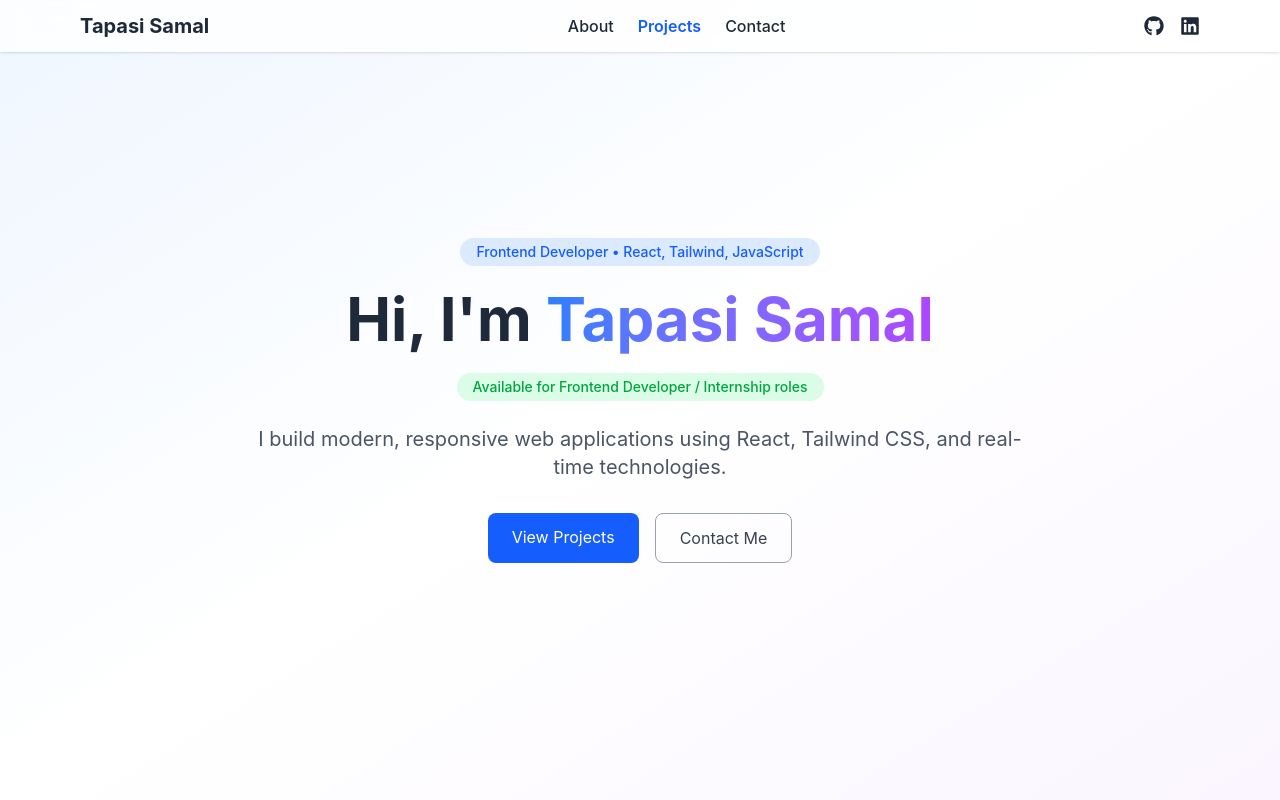
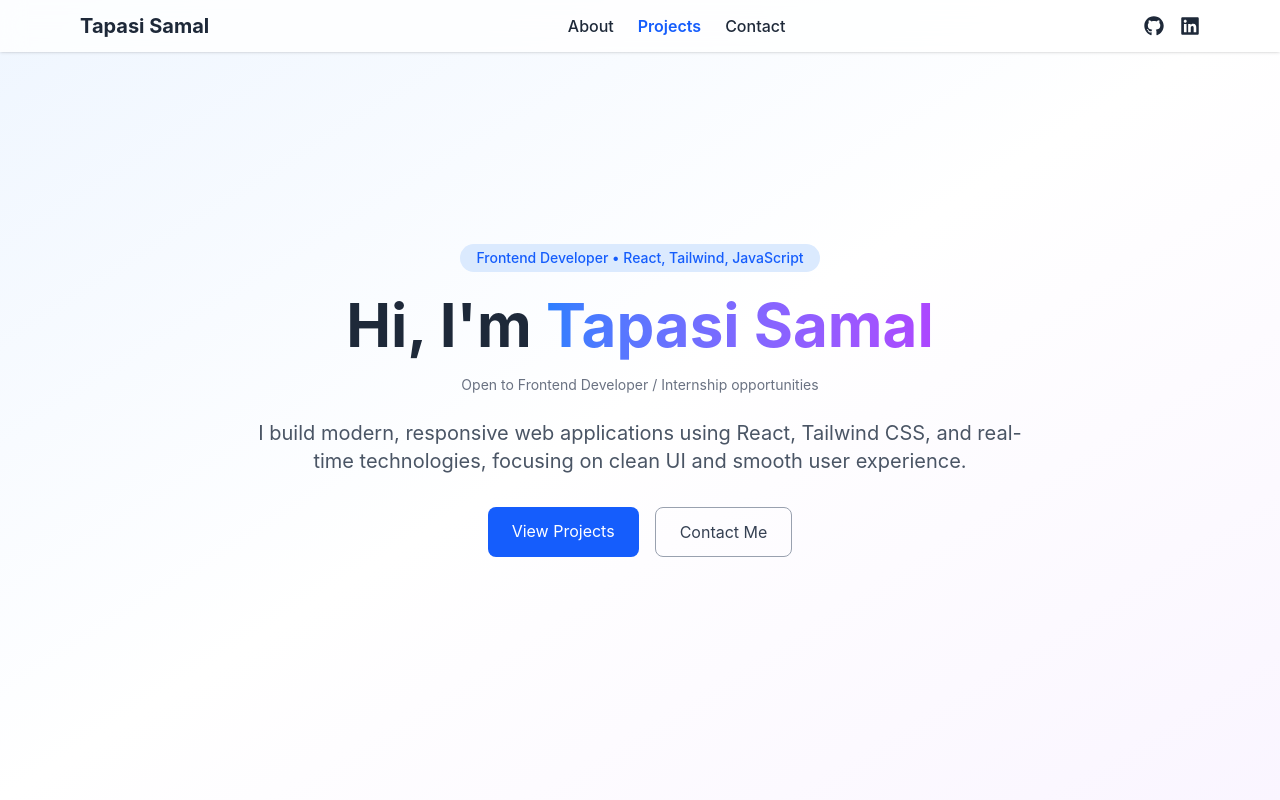
Before and after one commit to tapasisamal/portfolio, a React app: page / in a window 1280 px wide. Shown: the top 800 px of the page. Built offline with nearby package versions, Linux system fonts and the light colour scheme; the HTML template or start-up script is replaced by a standard one.

Commit message:
style: refine hero section and improve layout spacing

```diff
--- a/src/components/Hero.jsx
+++ b/src/components/Hero.jsx
@@ -2,7 +2,7 @@ import { motion } from "framer-motion";
 
 function Hero() {
   return (
-    <section className="h-screen flex items-center justify-center text-center px-4 bg-linear-to-br from-blue-50 via-white to-purple-50">
+    <section className="h-screen flex items-center justify-center text-center px-4 bg-gradient-to-br from-blue-50 via-white to-purple-50">
       <div className="max-w-3xl">
 
         {/* Role Badge */}
@@ -20,22 +20,22 @@ function Hero() {
           initial={{ opacity: 0, y: 40 }}
           animate={{ opacity: 1, y: 0 }}
           transition={{ duration: 0.8 }}
-          className="text-4xl md:text-6xl font-bold leading-tight mb-4"
+          className="text-4xl md:text-6xl font-bold leading-tight mb-3"
         >
           Hi, I'm{" "}
-          <span className="text-transparent bg-clip-text bg-linear-to-r from-blue-500 to-purple-500">
+          <span className="text-transparent bg-clip-text bg-gradient-to-r from-blue-500 to-purple-500">
             Tapasi Samal
           </span>
         </motion.h1>
 
-        {/* Availability Badge */}
+        {/* Availability (Subtle, not badge) */}
         <motion.p
           initial={{ opacity: 0, y: 20 }}
           animate={{ opacity: 1, y: 0 }}
           transition={{ duration: 0.7 }}
-          className="inline-block px-4 py-1 text-sm font-medium text-green-600 bg-green-100 rounded-full mb-6"
+          className="text-sm text-gray-500 mb-6"
         >
-          Available for Frontend Developer / Internship roles
+          Open to Frontend Developer / Internship opportunities
         </motion.p>
 
         {/* Description */}
@@ -45,8 +45,7 @@ function Hero() {
           transition={{ duration: 0.9 }}
           className="text-lg md:text-xl text-gray-600 mb-8"
         >
-          I build modern, responsive web applications using React, Tailwind CSS,
-          and real-time technologies.
+          I build modern, responsive web applications using React, Tailwind CSS, and real-time technologies, focusing on clean UI and smooth user experience.
         </motion.p>
 
         {/* Buttons */}
```
